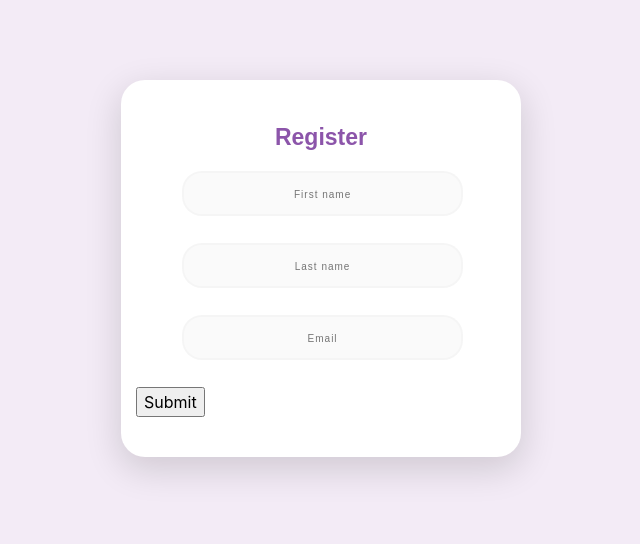
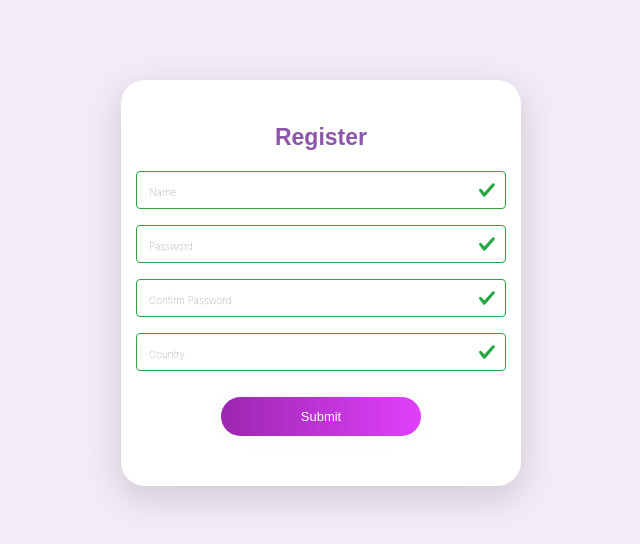
Before and after one commit to bhagyashreemeher/foodapp, a React (Create React App) app: page /signup in a window 1280 px wide. Shown: the top 544 px of the page, without its empty margins (319-959 px from the left). Built offline with nearby package versions, Linux system fonts and the light colour scheme.

Commit message:
updated register component

```diff
--- a/src/views/user/Register.jsx
+++ b/src/views/user/Register.jsx
@@ -1,9 +1,8 @@
 import React from "react";
-import { Button, Form } from "react-bootstrap";
 import { useForm } from 'react-hook-form';
 
 const Register = (props) => {
-  const { register, handleSubmit, errors } = useForm();
+  const { register, handleSubmit, errors, watch } = useForm();
   const onSubmit = data => console.log(data);
 
   return (
@@ -12,80 +11,54 @@ const Register = (props) => {
         Register
         </p>
       <form className="login" onSubmit={handleSubmit(onSubmit)}>
-        <input className="un" type="text" placeholder="First name" name="First name" ref={register({ required: true, maxLength: 80 })} />
-        <input className="un" type="text" placeholder="Last name" name="Last name" ref={register({ required: true, maxLength: 100 })} />
-        <input className="un" type="text" placeholder="Email" name="Email" ref={register({ required: true, pattern: /^\S+@\S+$/i })} />
-        <input type="submit" />
-      </form>
-      {/* <Form className="login" onSubmit={handleSubmit(onSubmit)}>
-        <Form.Control
-          className="un"
-          type="text"
-          align="center"
-          placeholder="Username"
-          ref={register({ required: true, maxLength: 80 })}
-        />
-        <Form.Control
-          className="un"
-          type="email"
-          align="center"
-          placeholder="Email"
-        />
-        <Form.Control
-          className="pass"
-          type="password"
-          align="center"
-          placeholder="Password"
-        />
-        <Form.Control
-          className="pass"
-          type="password"
-          align="center"
-          placeholder="Confirm Password"
-        />
+        <div className="form-group">
+            <input type="text" className={errors.name ? 'form-control is-invalid' : 'form-control is-valid'} name="name" ref={register({ required: true, maxLength: 80 })} id="inputEmail" placeholder="Name" />
+            <small id="name-help" className="form-text text-danger">
+              {errors.name && "Your name is required"}
+            </small>
+        </div>
+        <div className="form-group row">
+          <div className="col-sm-12">
+            <input type="password" name="password" ref={register({ required: true, maxLength: 80 })} className={errors.password ? 'form-control is-invalid' : 'form-control is-valid'} id="inputEmail" placeholder="Password" />
+          </div>
+          <div className="col-sm-12">
+            <small id="password-help" className="text-danger">
+              {errors.password && "Password is required"}
+            </small>
+          </div>
+        </div>
+        <div className="form-group row">
+          <div className="col-sm-12">
+            <input type="password" className={errors.confirmPassword ? 'form-control is-invalid' : 'form-control is-valid'} name="confirmPassword" ref={register({ required: true, maxLength: 80, validate: (value) => value === watch('password') })}  id="inputEmail" placeholder="Confirm Password" />
+          </div>
+          <div className="col-sm-12">
+            <small id="password-help" className="text-danger">
+              {errors.confirmPassword && "Password is required"}
+            </small>
+          </div>
+        </div>
+
+        <div className="form-group row">
+          <div className="col-sm-12">
+            <input type="text" name="country" className={errors.country ? 'form-control is-invalid' : 'form-control is-valid'} ref={register({ required: true, maxLength: 80 })}  id="inputEmail" placeholder="Country" />
+          </div>
+          <div className="col-sm-12">
+            <small id="country-help" className="text-danger">
+              {errors.country && "Your country is required"}
+            </small>
+          </div>
+        </div>
         <div className="row justify-content-center">
-          <Button
+          <input
             type="submit"
             className="submit col-md-6"
-            onClick={() => props.history.push("/signup")}
+            // onClick={() => props.history.push("/signup")}
             align="center"
-          >
-            Register
-            </Button>
+          />
         </div>
-        <p class="forgot" align="center"><a href="#">Forgot Password?</p>
-      </Form> */}
+      </form>
     </div>
   );
 }
 
 export default Register;
-
-// import React from 'react';
-// import { useForm } from 'react-hook-form';
-
-// export default function App() {
-//   const { register, handleSubmit, errors } = useForm();
-//   const onSubmit = data => console.log(data);
-//   console.log(errors);
-
-//   return (
-//     <form onSubmit={handleSubmit(onSubmit)}>
-{/* <input type="text" placeholder="First name" name="First name" ref={register({required: true, maxLength: 80})} />
-<input type="text" placeholder="Last name" name="Last name" ref={register({required: true, maxLength: 100})} />
-<input type="text" placeholder="Email" name="Email" ref={register({required: true, pattern: /^\S+@\S+$/i})} />
-<input type="tel" placeholder="Mobile number" name="Mobile number" ref={register({required: true, minLength: 6, maxLength: 12})} />
-<select name="Title" ref={register({ required: true })}>
-  <option value="Mr">Mr</option>
-  <option value="Mrs">Mrs</option>
-  <option value="Miss">Miss</option>
-  <option value="Dr">Dr</option>
-</select>
-
-<input name="Developer" type="radio" value="Yes" ref={register({ required: true })}/>
-<input name="Developer" type="radio" value="No" ref={register({ required: true })}/>
-
-<input type="submit" /> */}
-//     </form>
-//   );
-// }
```
